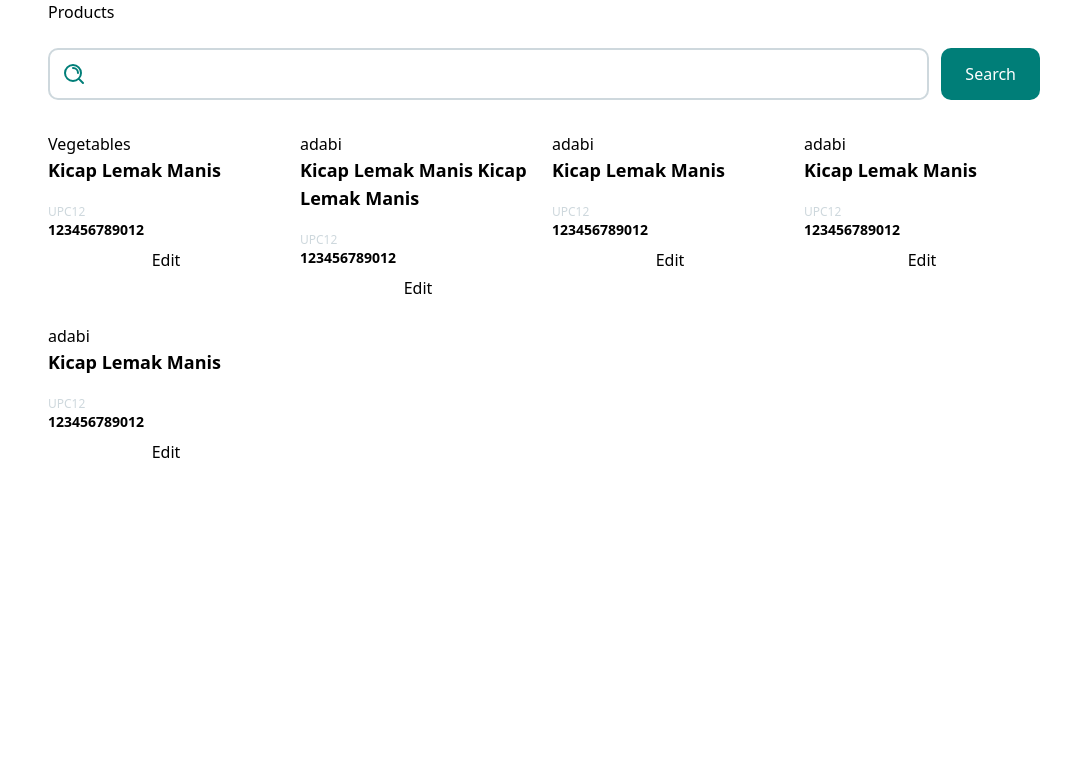
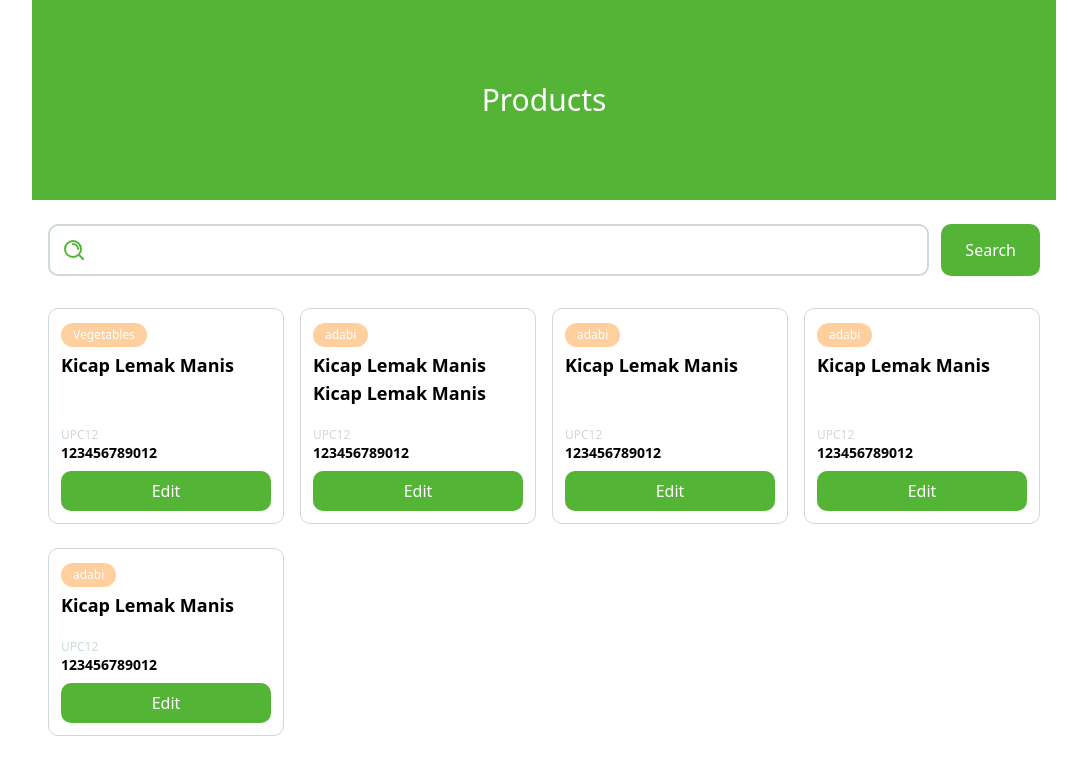
Before and after one commit to sufifisas/mi-ecommerce, a React (Vite) app in the folder client/: page / in a window 1280 px wide. Shown: the top 774 px of the page, without its empty margins (96-1183 px from the left). Built offline with nearby package versions, Linux system fonts and the light colour scheme.

Commit message:
refactor: added stylings and props

```diff
--- a/client/src/components/Search.jsx
+++ b/client/src/components/Search.jsx
@@ -4,10 +4,10 @@
   return (
     <div className="Search">
         <form className="container">
-            <SearchIcon className="icon" size={24} fill="#007E78" />
+            <SearchIcon className="icon" size={24} fill="#54B435" />
             <input className="field" type="search"/>
         </form>
-        <button className="btn hidden sm:block">Search</button>
+        <button className="btn hidden sm:block px-6 py-3.5">Search</button>
     </div>
   )
 }
--- a/client/src/index.css
+++ b/client/src/index.css
@@ -1,11 +1,16 @@
-@tailwind base;
-@tailwind components;
-@tailwind utilities;
 
 :root {
-    --theme-color: #007E78;
+    --theme-color: #54B435;
+    --secondary-color: #FFCF9D;
     --grey-base: #CED8DD;
     --white-base: #FFFFFF;
+}
+
+.btn {
+    background: var(--theme-color);
+    border-radius: 10px;
+    color: var(--white-base);
+    @apply px-4 py-2;
 }
 
 .Search {
@@ -33,9 +38,33 @@
 .Search:has(*:focus-visible) .container {
     border-color: var(--theme-color);
 }
-.Search .btn {
-    background: var(--theme-color);
+
+
+.Banner {
+    min-height: 200px;
+    background-color: var(--theme-color);
+    color: var(--white-base);
+    display: flex;
+    justify-content: center;
+    align-items: center;
+    @apply py-6 px-4 -mx-4 text-3xl;
+}
+
+.ProductCard {
     border-radius: 10px;
+    border: 1px solid var(--grey-base);
+    display: flex;
+    flex-direction: column;
+    @apply p-3;
+}
+.ProductCard .tag {
+    background-color: var(--secondary-color);
+    border-radius: 20px;
     color: var(--white-base);
-    @apply px-6 py-3.5;
+    display: inline-block;
+    @apply p-1 px-3 mb-1 text-xs;
 }
+
+@tailwind base;
+@tailwind components;
+@tailwind utilities;
--- a/client/src/pages/product/single.jsx
+++ b/client/src/pages/product/single.jsx
@@ -7,7 +7,7 @@
     const location = useLocation();
 
     return (
-        <MainLayout>
+        <MainLayout title="Single Product">
             { location?.key === 'default' ?
                 <Link to="/">Home</Link> : <button onClick={() => navigate(-1)}>Back</button>
             }
```
